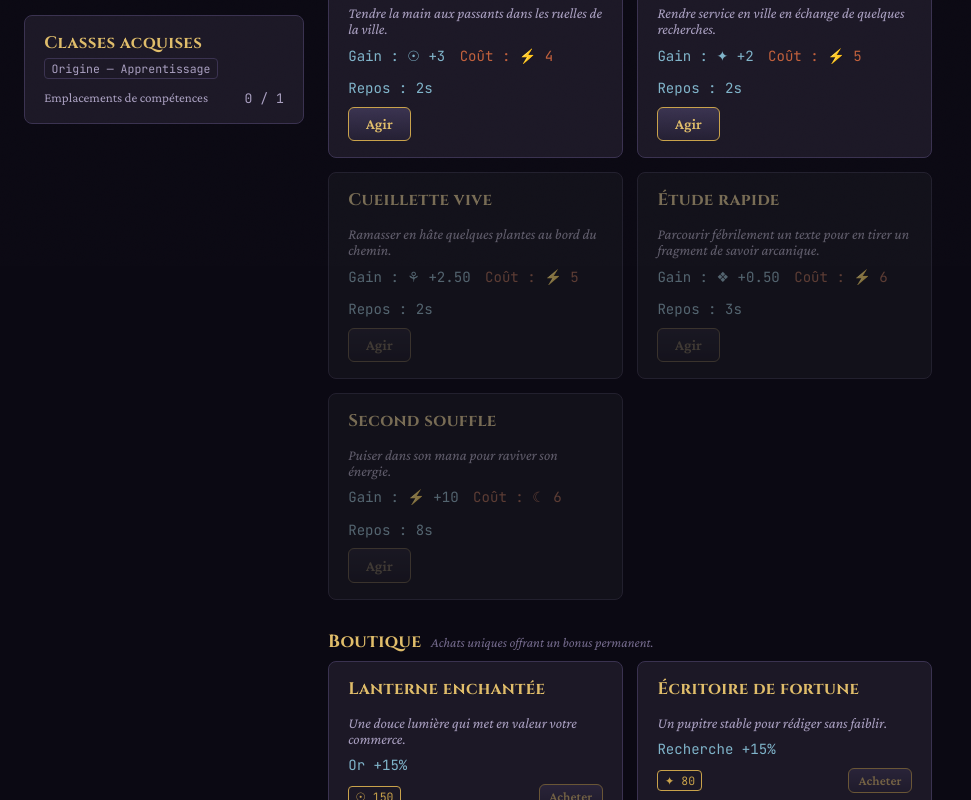
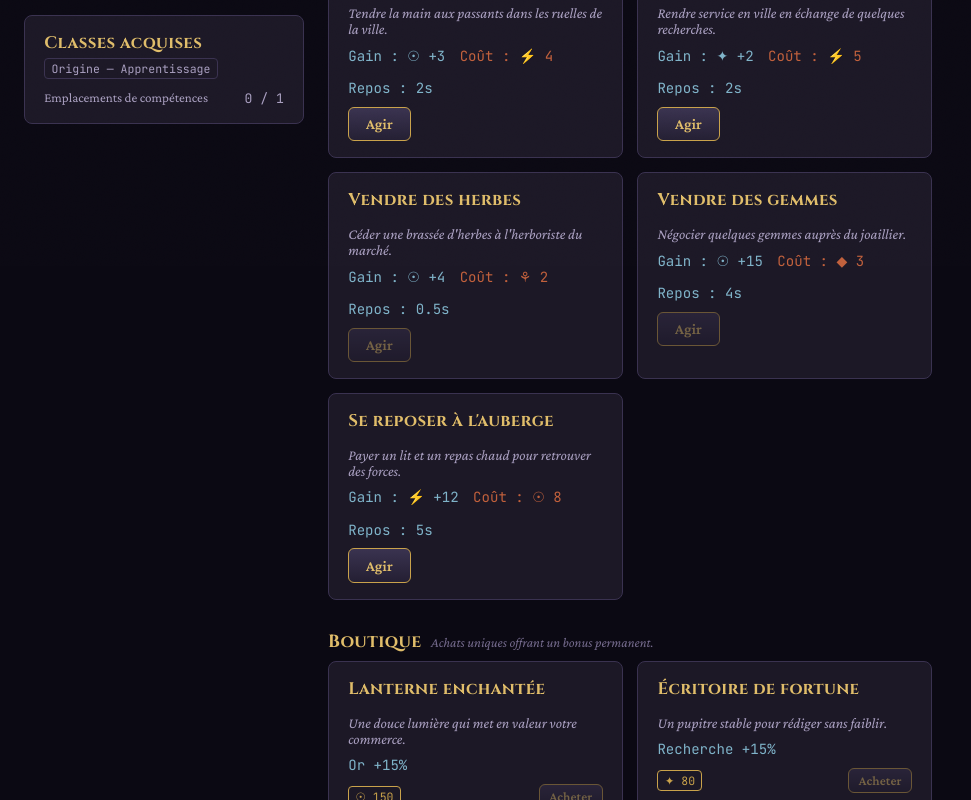
Before and after one commit to QGonnon/Grimoire, a Vue app: page / in a window 1280 px wide. Shown: the part 534-1334 px from the top of the page, without its empty margins (0-971 px from the left). Built offline with nearby package versions, Linux system fonts and the light colour scheme.

Commit message:
feat: add new tasks for selling resources and resting at the inn to enhance gameplay options

```diff
--- a/src/components/tabs/TasksTab.vue
+++ b/src/components/tabs/TasksTab.vue
@@ -28,6 +28,7 @@ const slots = computed(() => Array.from({ length: slotsAvailable() }, (_, i) =>
 const showPrestigeConfirm = ref(false);
 
 const availableSkills = computed(() => SKILLS.filter((s) => skillUnlocked(s.id)));
+const visibleActiveTasks = computed(() => ACTIVE_TASKS.filter((t) => activeTaskUnlocked(t.id)));
 
 function skillInOtherSlot(skillId: string, slot: number): boolean {
   return state.passiveAssignments.some((t, i) => t === skillId && i !== slot);
@@ -121,12 +122,7 @@ function shopEffectLabel(item: ShopItemDef): string {
         <span class="hint">Cliquez pour agir manuellement, contre un coût et un temps de repos.</span>
       </div>
       <div class="task-grid">
-        <div
-          v-for="task in ACTIVE_TASKS"
-          :key="task.id"
-          class="card"
-          :class="{ locked: !activeTaskUnlocked(task.id) }"
-        >
+        <div v-for="task in visibleActiveTasks" :key="task.id" class="card">
           <h3>{{ task.name }}</h3>
           <p class="desc">{{ task.description }}</p>
           <div class="stats">
--- a/src/data/tasks.ts
+++ b/src/data/tasks.ts
@@ -61,4 +61,41 @@ export const ACTIVE_TASKS: ActiveTaskDef[] = [
     skill: '',
     require: 'g.tier2>0',
   },
+
+  // ---------- Marché : vendre des ressources, sans coût en vigueur ----------
+  {
+    id: 'sell_herbs',
+    name: 'Vendre des herbes',
+    description: "Céder une brassée d'herbes à l'herboriste du marché.",
+    resource: 'gold',
+    baseAmount: 4,
+    cost: { herbs: 2 },
+    cooldown: 0.5,
+    skill: '',
+    require: '',
+  },
+  {
+    id: 'sell_gems',
+    name: 'Vendre des gemmes',
+    description: 'Négocier quelques gemmes auprès du joaillier.',
+    resource: 'gold',
+    baseAmount: 15,
+    cost: { gems: 3 },
+    cooldown: 4,
+    skill: '',
+    require: '',
+  },
+
+  // ---------- Échanger des ressources contre de la vigueur ----------
+  {
+    id: 'rest_inn',
+    name: "Se reposer à l'auberge",
+    description: 'Payer un lit et un repas chaud pour retrouver des forces.',
+    resource: 'energy',
+    baseAmount: 12,
+    cost: { gold: 8 },
+    cooldown: 5,
+    skill: '',
+    require: '',
+  },
 ];
```
